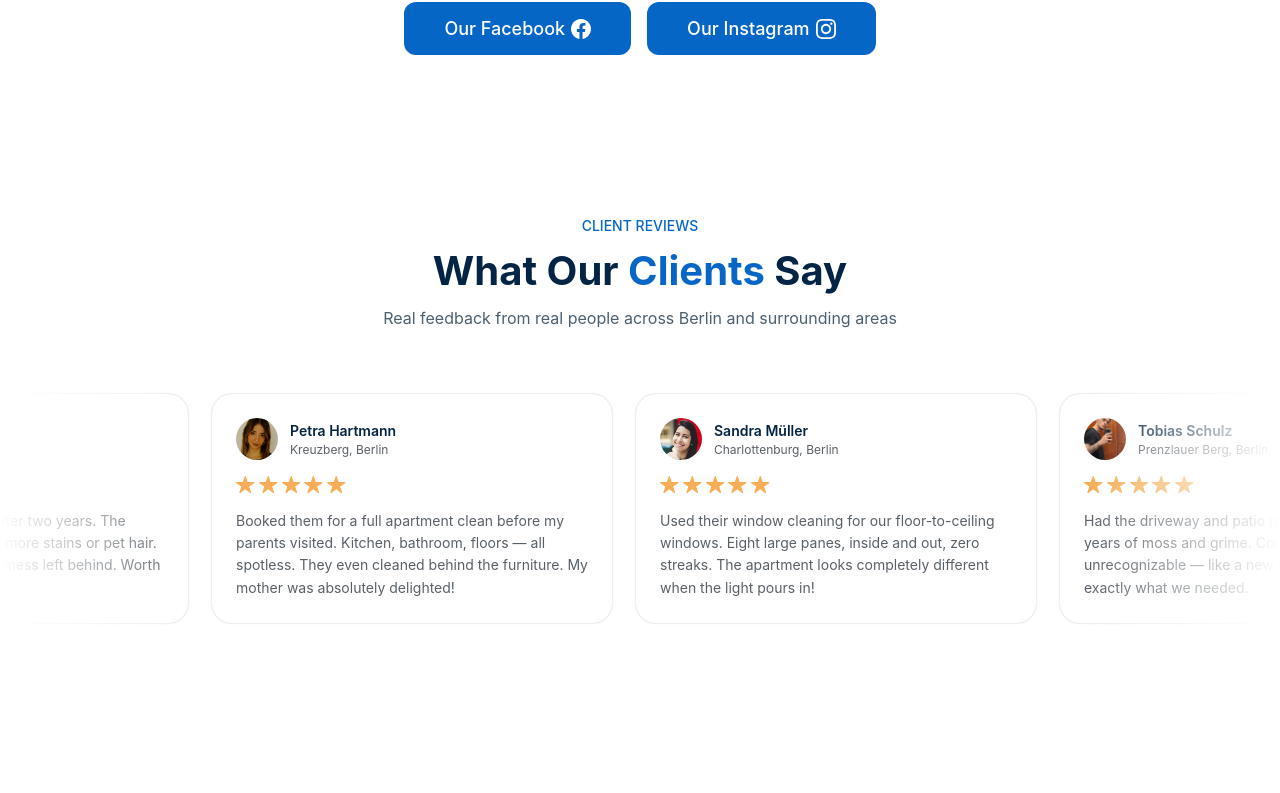
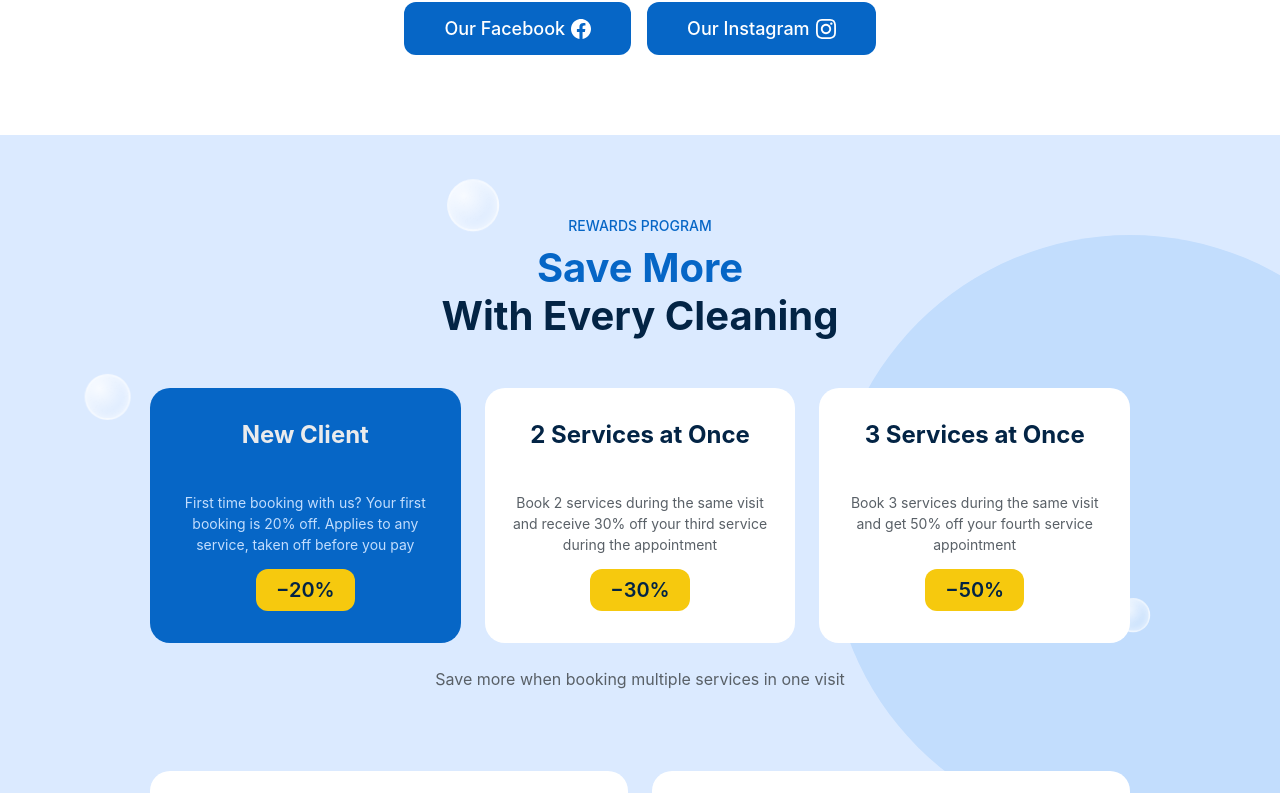
Before and after one commit to AQUILA-SOFTWARE-UKRAINE/workflow_luxora_website, a Next.js app in the folder frontend/: page /en in a window 1280 px wide. Shown: the part 4295-5088 px from the top of the page. Built offline with nearby package versions, Linux system fonts and the light colour scheme.

Commit message:
Commit block Reviews

```diff
--- a/frontend/src/app/[locale]/page.tsx
+++ b/frontend/src/app/[locale]/page.tsx
@@ -14,7 +14,7 @@ export default function HomePage() {
       <WhyUsSection />
       <ServicesSection />
       <BeforeAfterSection />
-      <ReviewsSection />
+      {/* <ReviewsSection /> */}
       <RewardsSection />
       <FaqSection />
       <FinalCtaSection />
```
